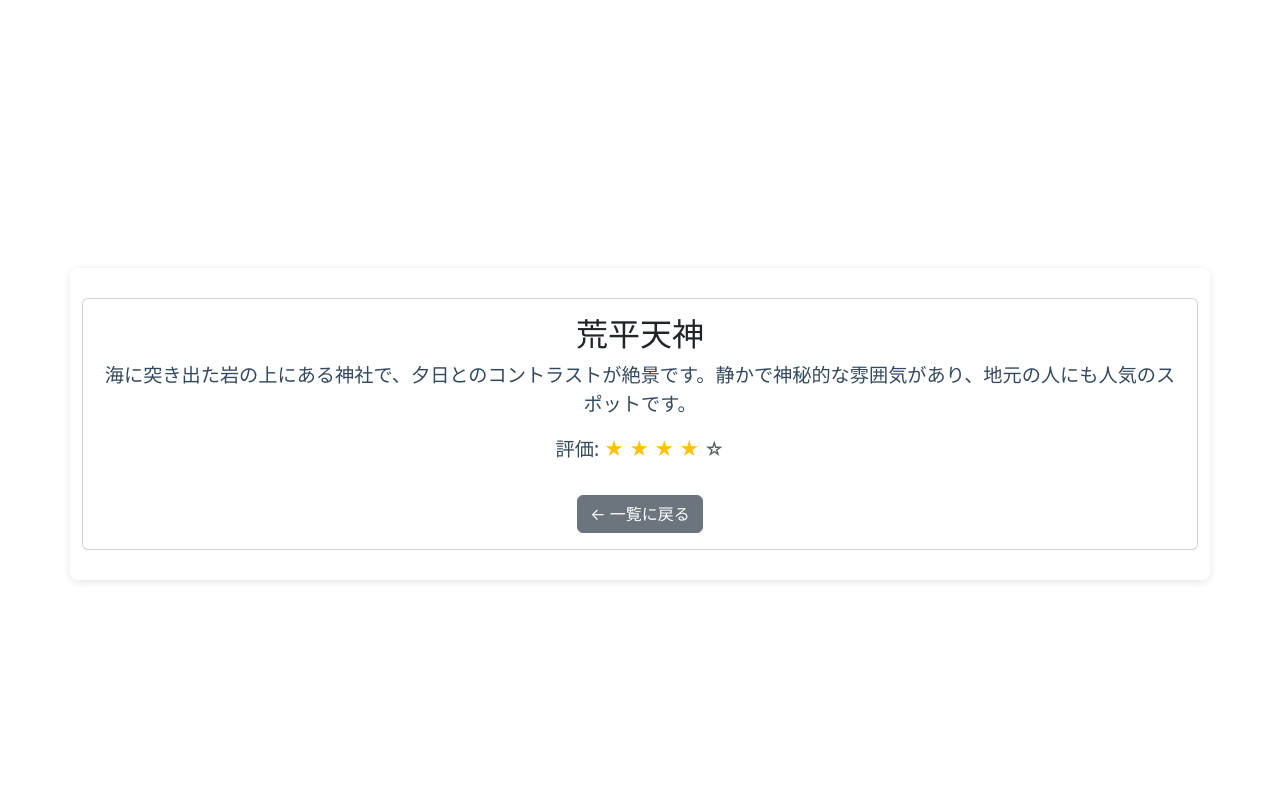
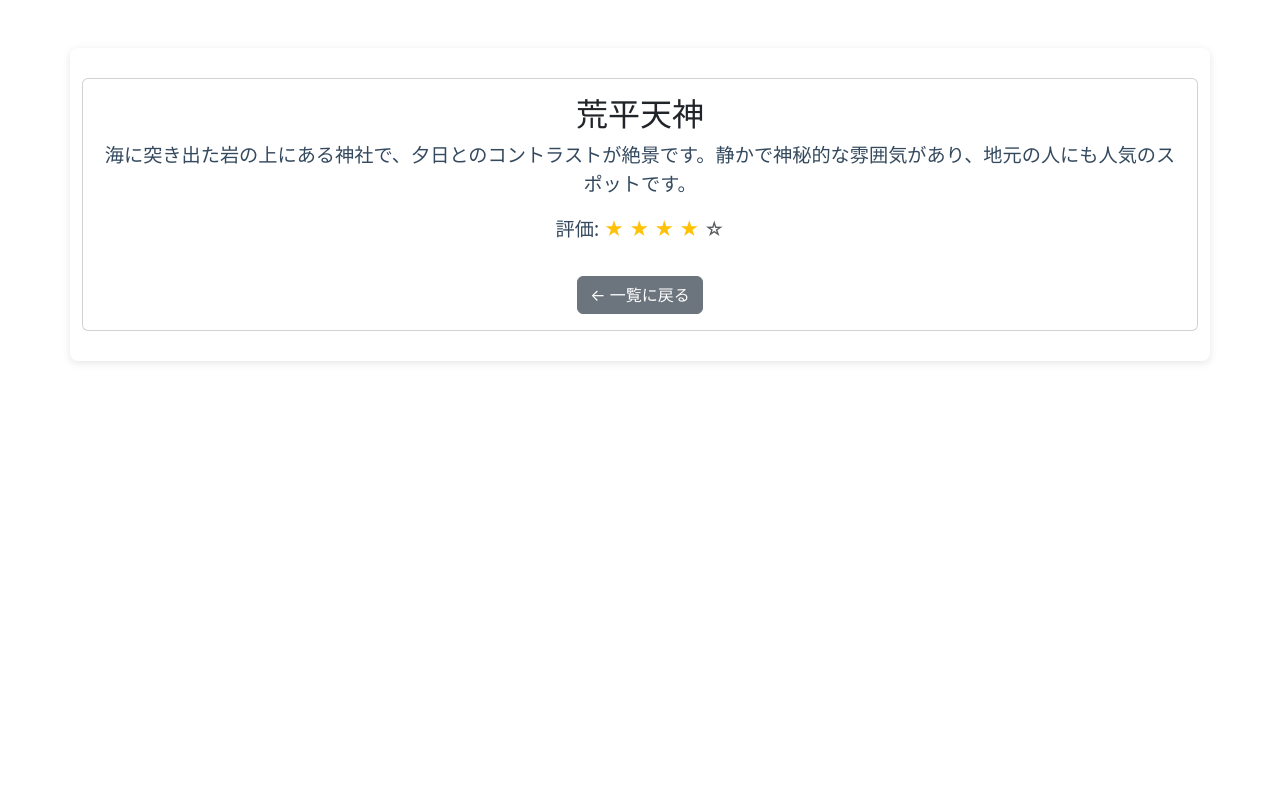
Before and after one commit to hide1210fn-boop/tourism_review_app, a Flask app: page /review/1 in a window 1280 px wide. Run offline with Flask 3, Linux system fonts and the light colour scheme; data comes from the database, SQL or seed files in the repository.

Commit message:
修正内容

```diff
--- a/static/style.css
+++ b/static/style.css
@@ -6,7 +6,7 @@ body {
     background-color: #f5f5f5;               /* 薄いグレーの背景色 */
     margin: 0;                               /* デフォルトの余白をリセット */
     padding: 0;                              /* デフォルトのパディングをリセット */
-    height: 100vh;                           /* 画面の高さいっぱいに広げる */
+    height: 100%;                           /* 画面の高さいっぱいに広げる */
     display: flex;                           /* Flexbox を使って中央揃え */
     justify-content: center;                /* 水平方向の中央寄せ */
     align-items: center;                    /* 垂直方向の中央寄せ */
--- a/templates/index.html
+++ b/templates/index.html
@@ -13,7 +13,7 @@
     <h1 class="mb-4">観光スポットレビュー投稿</h1>
 
 <!-- レビュー投稿フォーム（観光地名・コメント・評価を入力） -->
-<form method="POST">
+<form method="POST" action="{{ url_for('submit_review') }}">
   {{ form.hidden_tag() }}  <!-- CSRF対策：セキュリティ保護のための隠しフィールド -->
 
   <!-- 観光地名の入力欄 -->
```
